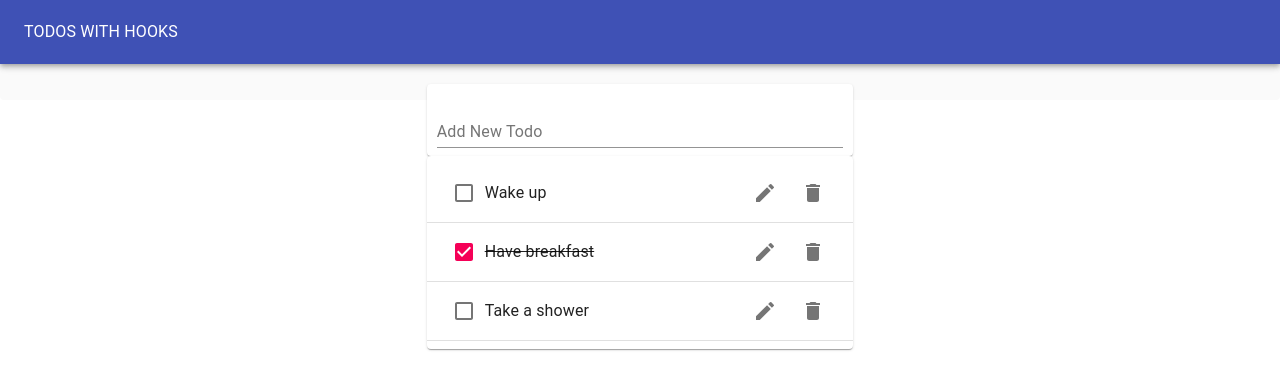
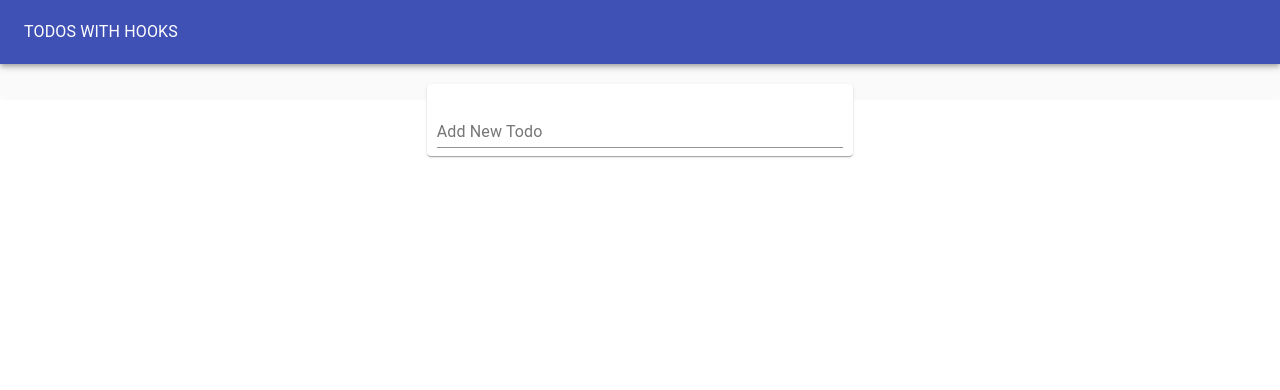
Before and after one commit to YermakovMikhail/ToDo_List, a React (Create React App) app: page / in a window 1280 px wide. Shown: the top 390 px of the page. Built offline with nearby package versions, Linux system fonts and the light colour scheme.

Commit message:
Add local storage

```diff
--- a/src/EditTodoForm.js
+++ b/src/EditTodoForm.js
@@ -9,8 +9,10 @@ function EditTodoForm({ editTodo,id,task, toggleEditForm }) {
         editTodo(id,value);
         reset();
         toggleEditForm();
-        }}>
-            <TextField margin="normal" value={value} onChange={handleChange} fullWidth />
+        }}
+        style = {{marginLeft: "10px", width: "80%"}}
+        >
+            <TextField margin="normal" value={value} onChange={handleChange} fullWidth autoFocus/>
         </form>
     )
 }
--- a/src/TodoApp.js
+++ b/src/TodoApp.js
@@ -1,4 +1,4 @@
-import React, { useState } from "react"
+import React, { useState, useEffect } from "react"
 import Paper from "@material-ui/core/Paper"
 import Typography from "@material-ui/core/Typography"
 import AppBar from "@material-ui/core/AppBar"
@@ -8,12 +8,18 @@ import TodoList from "./TodoList"
 import TodoForm from "./TodoForm"
 import { v4 as uuid } from 'uuid';
 function TodoApp() {
-    const initialTodos = [
-        { id: 1, task: "Wake up", completed: false },
-        { id: 2, task: "Have breakfast", completed: true },
-        { id: 3, task: "Take a shower", completed: false }
-    ]
+    const initialTodos = JSON.parse(window.localStorage.getItem('todos')||"[]");
+    // const initialTodos = [
+    //     { id: 1, task: "Wake up", completed: false },
+    //     { id: 2, task: "Have breakfast", completed: false },
+    //     { id: 3, task: "Take a shower", completed: false }
+    // ]
     const [todos, setTodos] = useState(initialTodos);
+
+    useEffect(()=>{
+        window.localStorage.setItem("todos",JSON.stringify(todos));
+    },[todos])
+
     const addTodo = newTodoText => {
         setTodos([...todos, { id: uuid(), task: newTodoText, completed: false }]);
     };
--- a/src/TodoList.js
+++ b/src/TodoList.js
@@ -4,17 +4,19 @@ import List from "@material-ui/core/List"
 import Divider from "@material-ui/core/Divider"
 import Todo from "./Todo"
 function TodoList({todos, removeTodo, toggleTodo,editTodo}){
+    if(todos.length)
     return(
         <Paper>
             <List>
-                {todos.map(todo => (
+                {todos.map((todo, i) => (
                     <>
                     <Todo id={todo.id} task={todo.task} key={todo.id} completed={todo.completed } removeTodo = {removeTodo} toggleTodo={toggleTodo} editTodo ={editTodo}/>
-                    <Divider/>
+                    {i < todos.length - 1  && <Divider/>}
                     </>
                 ))}
             </List>
         </Paper>
     )
+    return null;
 }
 export default TodoList;
```
